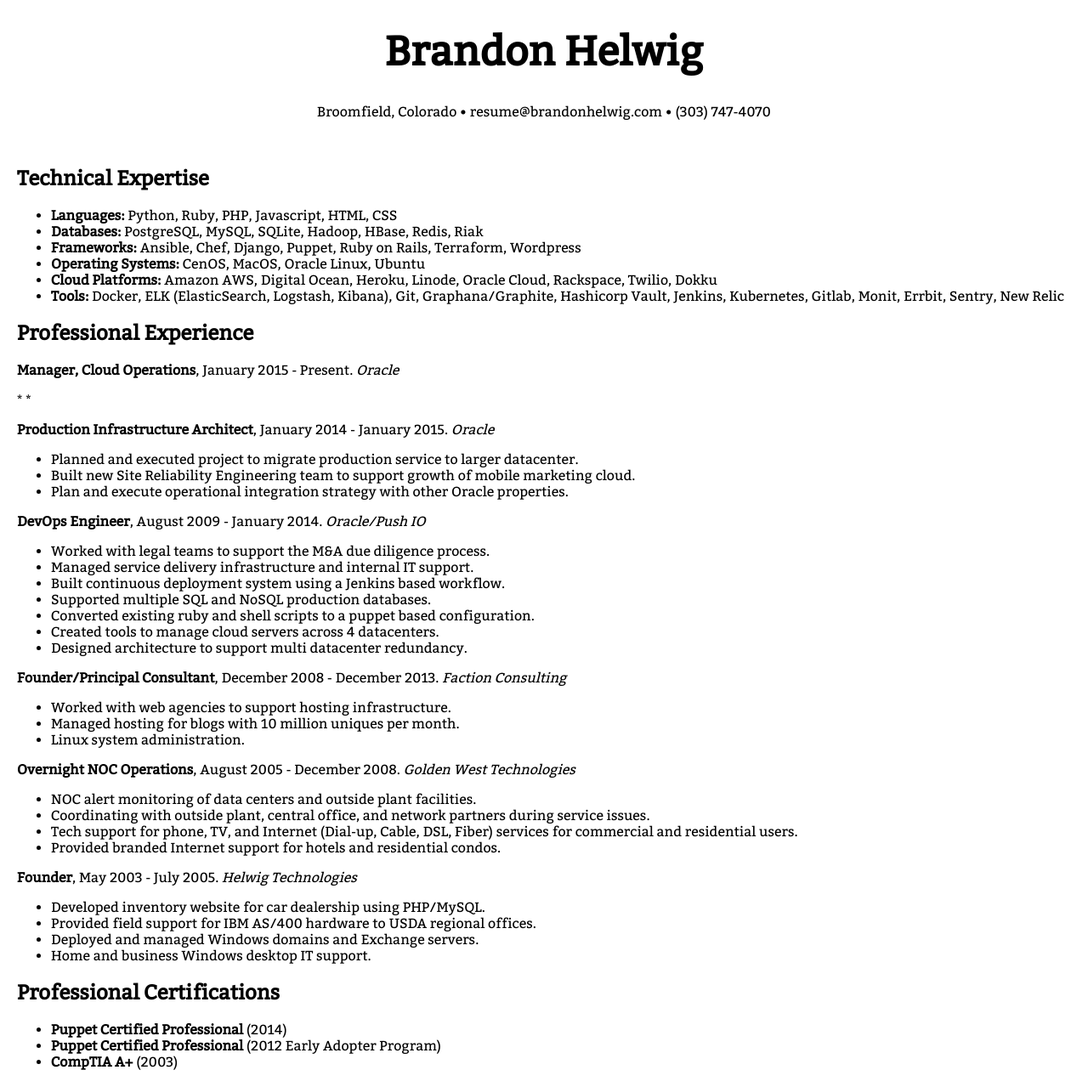
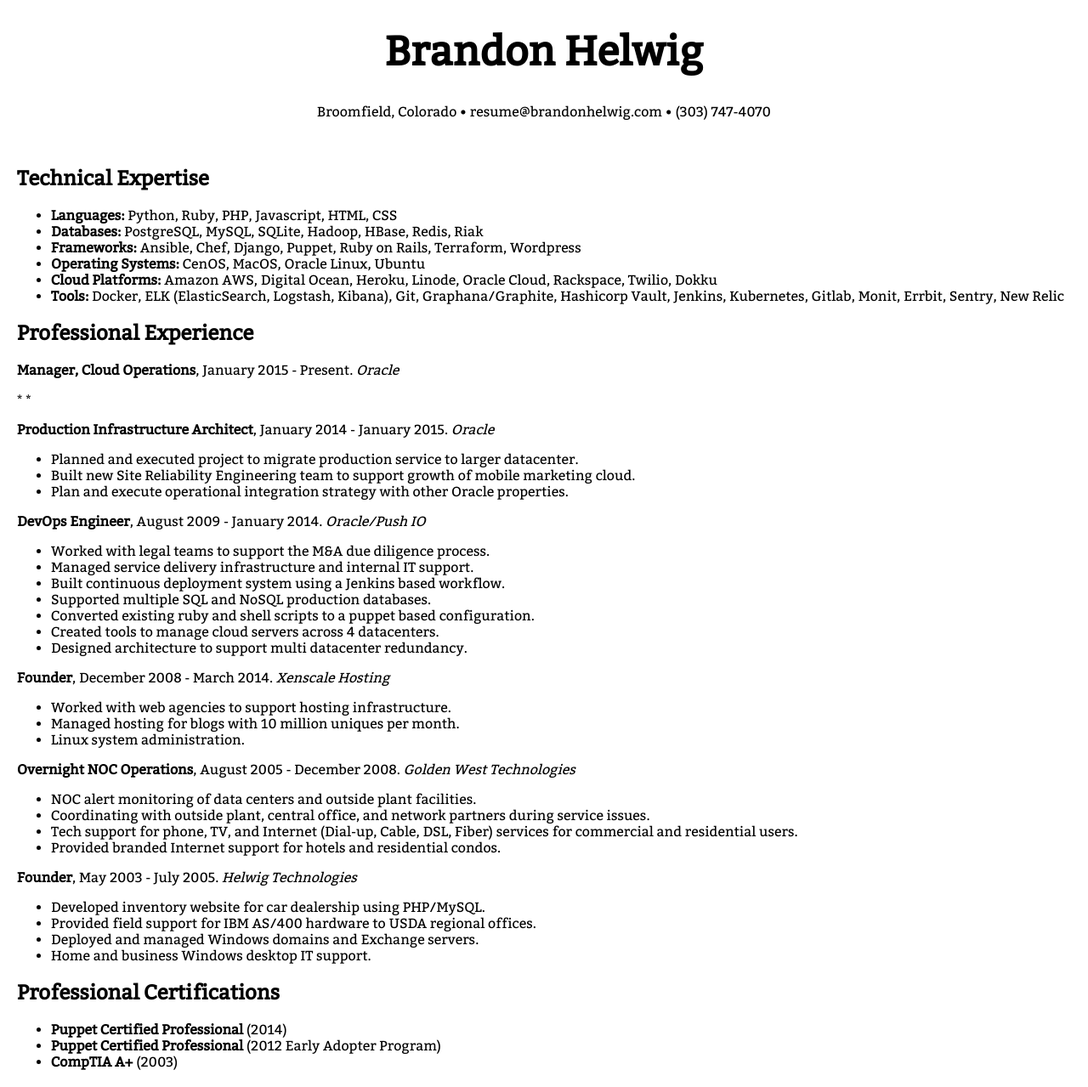
Before and after one commit to brhelwig/brandonhelwig.com, a Jekyll site: the page built from resume.md, in a window 1280 px wide. Shown: the whole page at 85% size. Built offline with Jekyll 4.4.1, drawn with Linux system fonts in a browser that asks for light colours.

Commit message:
The name before I renamed sounds better

```diff
--- a/resume.md
+++ b/resume.md
@@ -41,7 +41,7 @@ title: Brandon Helwig
   * Created tools to manage cloud servers across 4 datacenters.
   * Designed architecture to support multi datacenter redundancy.
 
-**Founder/Principal Consultant**, December 2008 - December 2013. *Faction Consulting*
+**Founder**, December 2008 - March 2014. *Xenscale Hosting*
 
   * Worked with web agencies to support hosting infrastructure.
   * Managed hosting for blogs with 10 million uniques per month.
```
